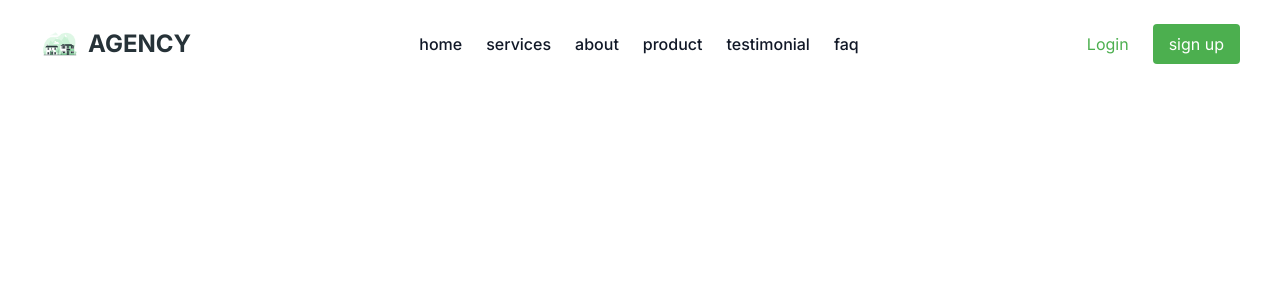
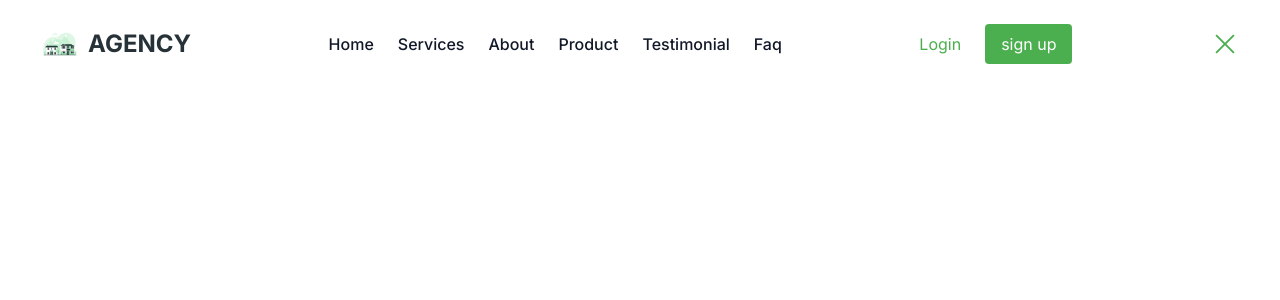
Before and after one commit to zablon-oigo/agency, a React (Vite) app: page / in a window 1280 px wide. Shown: the top 300 px of the page. Built offline with nearby package versions, Linux system fonts and the light colour scheme.

Commit message:
adding toggle menu

```diff
--- a/src/components/Navbar.jsx
+++ b/src/components/Navbar.jsx
@@ -1,7 +1,14 @@
 import React,{useEffect,useState} from 'react'
 import logo from '../assets/image/logo.png'
+import { CiMenuBurger } from "react-icons/ci";
+import { LiaTimesSolid } from "react-icons/lia";
 function Navbar() {
     const[isSticky, setisSticky]=useState(false)
+    const[menu, setMenu]=useState(false)
+
+    const toggleMenu=()=>{
+        setMenu(!menu)
+    }
 
     useEffect(()=>{
         const handleScroll=()=>{
@@ -31,12 +38,12 @@ function Navbar() {
             </a>
             </div>
             <div className="hidden md:flex items-center justify-center space-x-6">
-                <a href="" className="text-gray-900 hover:text-brandPrimary text-base font-medium ">home</a>
-                <a href="" className="text-gray-900 hover:text-brandPrimary text-base font-medium ">services</a>
-                <a href="" className="text-gray-900 hover:text-brandPrimary text-base font-medium ">about</a>
-                <a href="" className="text-gray-900 hover:text-brandPrimary text-base font-medium ">product</a>
-                <a href="" className="text-gray-900 hover:text-brandPrimary text-base font-medium ">testimonial</a>
-                <a href="" className="text-gray-900 hover:text-brandPrimary text-base font-medium ">faq</a>
+                <a href="" className="text-gray-900 capitalize hover:text-brandPrimary text-base font-medium ">home</a>
+                <a href="" className="text-gray-900 capitalize hover:text-brandPrimary text-base font-medium ">services</a>
+                <a href="" className="text-gray-900 capitalize hover:text-brandPrimary text-base font-medium ">about</a>
+                <a href="" className="text-gray-900 capitalize hover:text-brandPrimary text-base font-medium ">product</a>
+                <a href="" className="text-gray-900 capitalize hover:text-brandPrimary text-base font-medium ">testimonial</a>
+                <a href="" className="text-gray-900 capitalize hover:text-brandPrimary text-base font-medium ">faq</a>
 
 
                 </div>
@@ -48,6 +55,9 @@ function Navbar() {
                     sign up
                 </button>
             </div>
+            <button className="" onClick={toggleMenu}>
+                {menu?<CiMenuBurger className='text-brandPrimary text-3xl '/>:<LiaTimesSolid className='text-brandPrimary text-3xl '/>}
+            </button>
     </nav>
    </header>
   )
```
